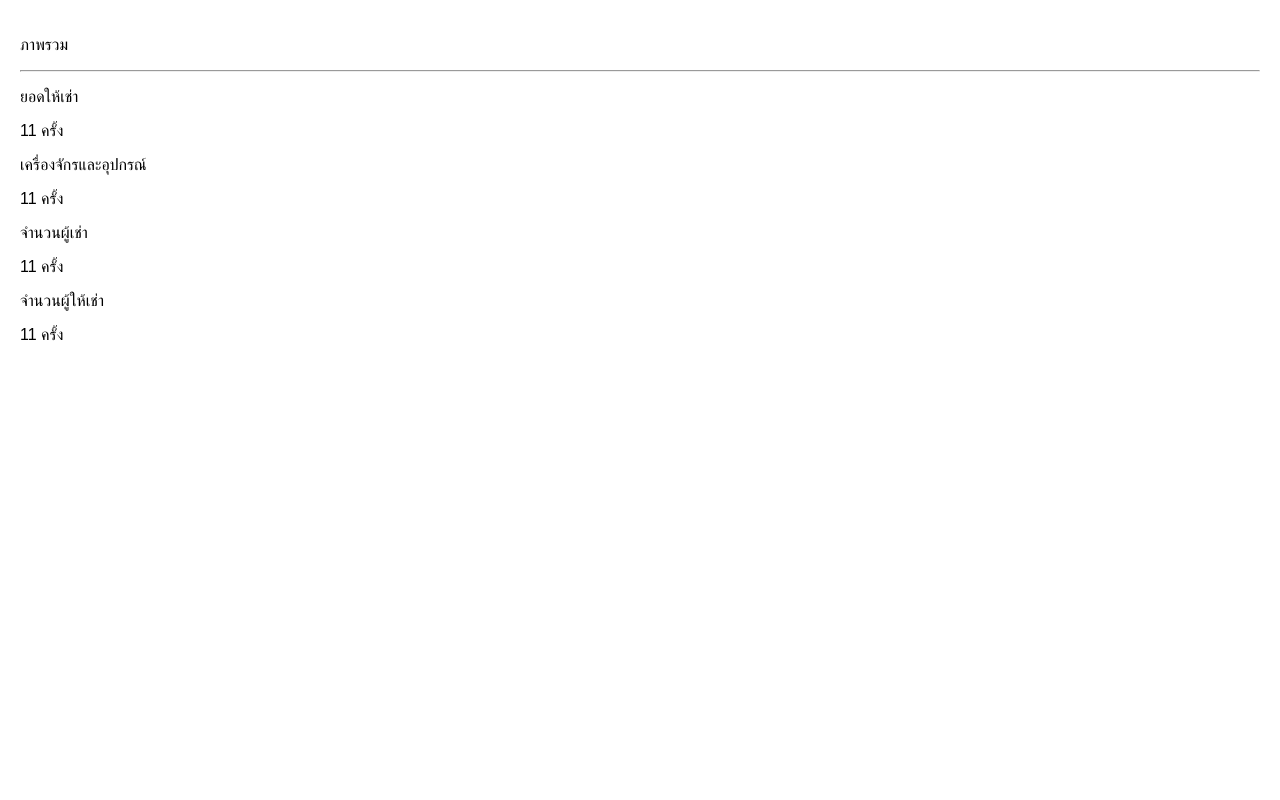
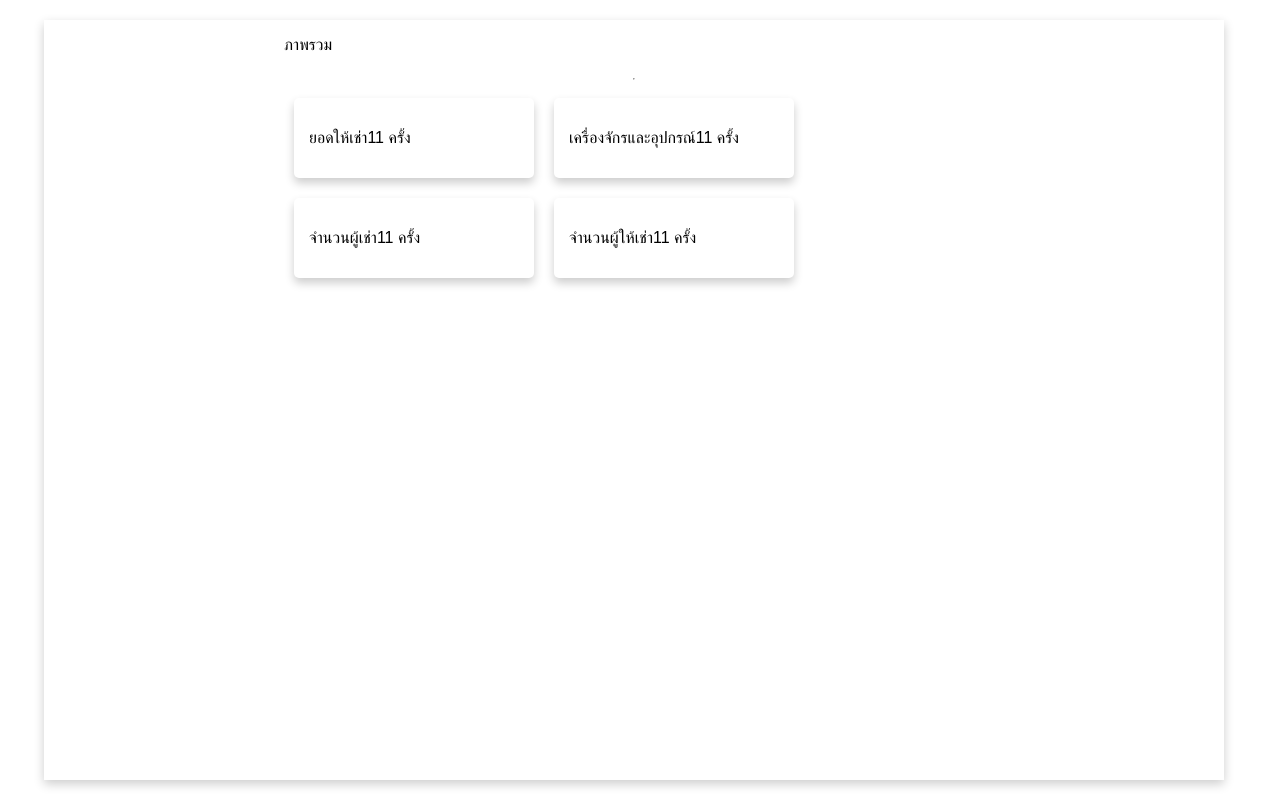
Before and after one commit to phuwanat001/project-kasetconnect, a plain HTML site: page admin/dashbroad-admin.html in a window 1280 px wide. Drawn offline with Linux system fonts and the light colour scheme.

Commit message:
add -admin page

```diff
--- a/css/styles.css
+++ b/css/styles.css
@@ -721,10 +721,12 @@
      margin-bottom: 10px;
      border-radius: 5px;
      box-shadow: 0 4px 10px rgba(0, 0, 0, 0.2);
-    i{
+
+     i {
          margin-left: 10px;
 
-    }
+     }
+
      p {
          margin-left: 50px;
      }
@@ -735,7 +737,46 @@
      color: white;
      cursor: pointer;
  }
- .content-admin{
-    display: flex;
-    flex-direction: row;
+
+ .content-admin {
+     display: flex;
+     flex-direction: row;
  }
+
+ .content-db-admin {
+     position: relative;
+     display: flex;
+     flex-direction: column;
+     width: 100%;
+     max-width: 700px;
+
+     margin-left: 1.5rem;
+     padding: 0rem 15rem;
+     height: 100%;
+     box-shadow: 0 4px 10px rgba(0, 0, 0, 0.2);
+
+ }
+
+ .content-main {
+     display: flex;
+     flex-direction: row;
+     flex-wrap: wrap;
+
+ }
+
+ .total-user {
+     width: 30%;
+     position: relative;
+     display: flex;
+     flex-direction: row;
+     background-color: white;
+     padding: 15px;
+     margin: 10px;
+     border-radius: 5px;
+     box-shadow: 0 5px 10px rgba(0, 0, 0, 0.2);
+
+ }
+
+ .total-user:hover {
+     cursor: pointer;
+ }
```
Also changed, not shown: navbar.html (+1 -1 lines).
